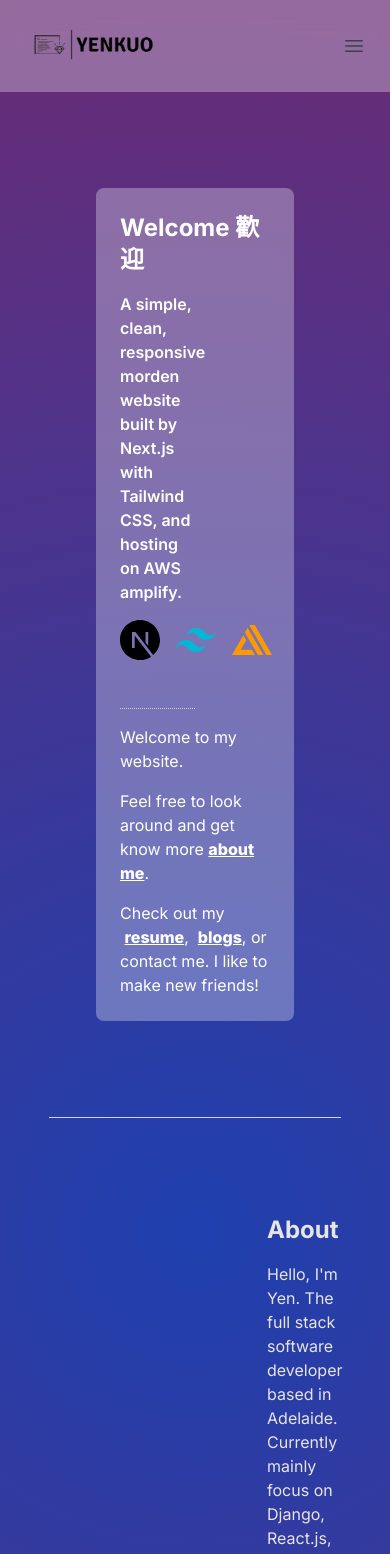
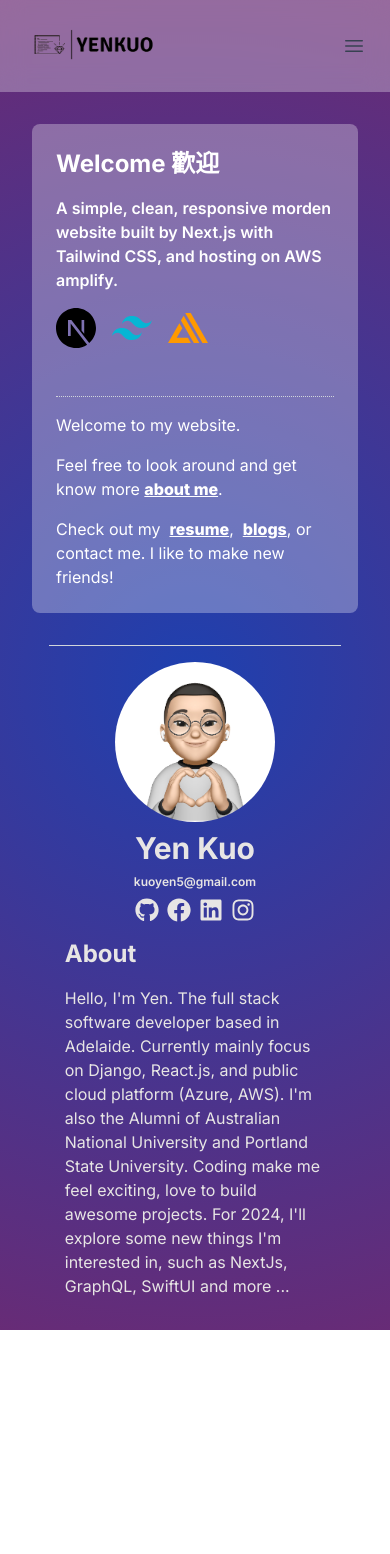
Before and after one commit to yen311/new-webiste, a Next.js app: page / in a window 390 px wide. Shown: the top 1554 px of the page. After the commit the page ends 1330 px from the top, so only its background shows below. Built offline with nearby package versions, Linux system fonts and the light colour scheme.

Commit message:
fit mobile

```diff
--- a/app/page.tsx
+++ b/app/page.tsx
@@ -7,10 +7,10 @@ import {
 
 export default function Home() {
   return (
-    <main className="flex flex-col items-center justify-between p-24 xs:p-0">
+    <main className="flex flex-col items-center justify-between lg:p-24 p-8">
       <div className="w-full p-6 bg-white/30 rounded-lg text-white space-y-4 > *">
         <h2 className="text-2xl font-bold">Welcome 歡迎</h2>
-        <div className=" font-semibold border-b border-gray-300 border-dotted w-1/2 pb-12">
+        <div className=" font-semibold border-b border-gray-300 border-dotted pb-12 lg:w-1/2">
           A simple, clean, responsive morden website built by Next.js with Tailwind CSS, and hosting on AWS amplify.
           <br />
           <div className="flex mt-4 space-x-4 > *">
--- a/components/footer.tsx
+++ b/components/footer.tsx
@@ -9,8 +9,8 @@ import {
 
 function footer() {
     return (
-        <footer className='flex justify-around items-center p-24 mx-auto w-9/12 border-t border-gray-300  text-stone-200'>
-            <div className="flex flex-1 flex-col justify-between items-center space-y-2 > *">
+        <footer className='flex flex-col justify-around items-center p-4 lg:p-24 mx-auto w-9/12 border-t border-gray-300 text-stone-200'>
+            <div className="flex flex-1 flex-col justify-between items-center mb-4 space-y-2 > *">
                 <img className="bg-gray-500 rounded-full w-40 h-40" src={Image.src} alt="404" />
                 <p className="font-bold text-opacity-80 text-3xl" >Yen Kuo</p>
                 <a
--- a/components/navbar.tsx
+++ b/components/navbar.tsx
@@ -115,7 +115,7 @@ export default function Navbar() {
             <Dialog className="lg:hidden" open={mobileMenuOpen} onClose={setMobileMenuOpen}>
                 <div className="fixed inset-0 z-10" />
                 <DialogPanel className="bg-main/50 backdrop-blur-lg fixed inset-y-0 right-0 z-10 w-full overflow-y-auto px-6 py-6 sm:max-w-sm sm:ring-1 sm:ring-gray-900/10">
-                    <div className="flex items-center justify-end">
+                    <div className="flex items-center justify-end ">
                         <a href="/" className="-m-1.5 p-1.5">
                             <span className="sr-only">Your Company</span>
                             <img className="h-14 w-auto" src={logo.src} alt="" />
```
